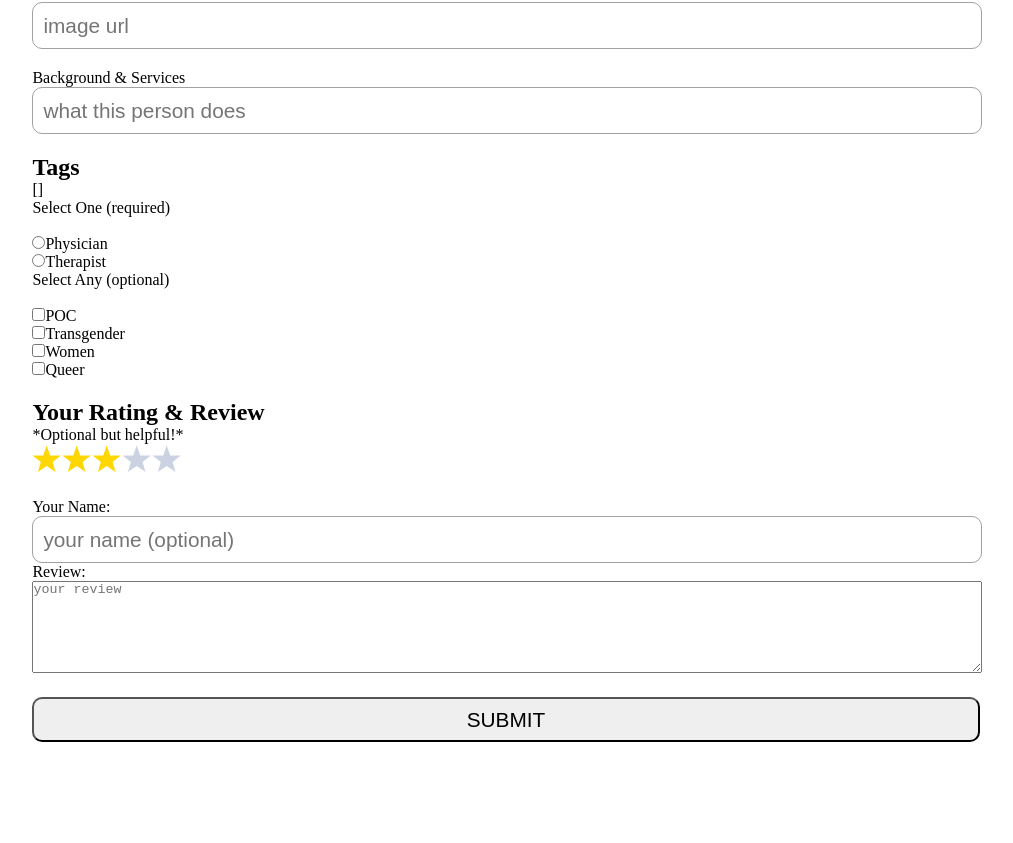
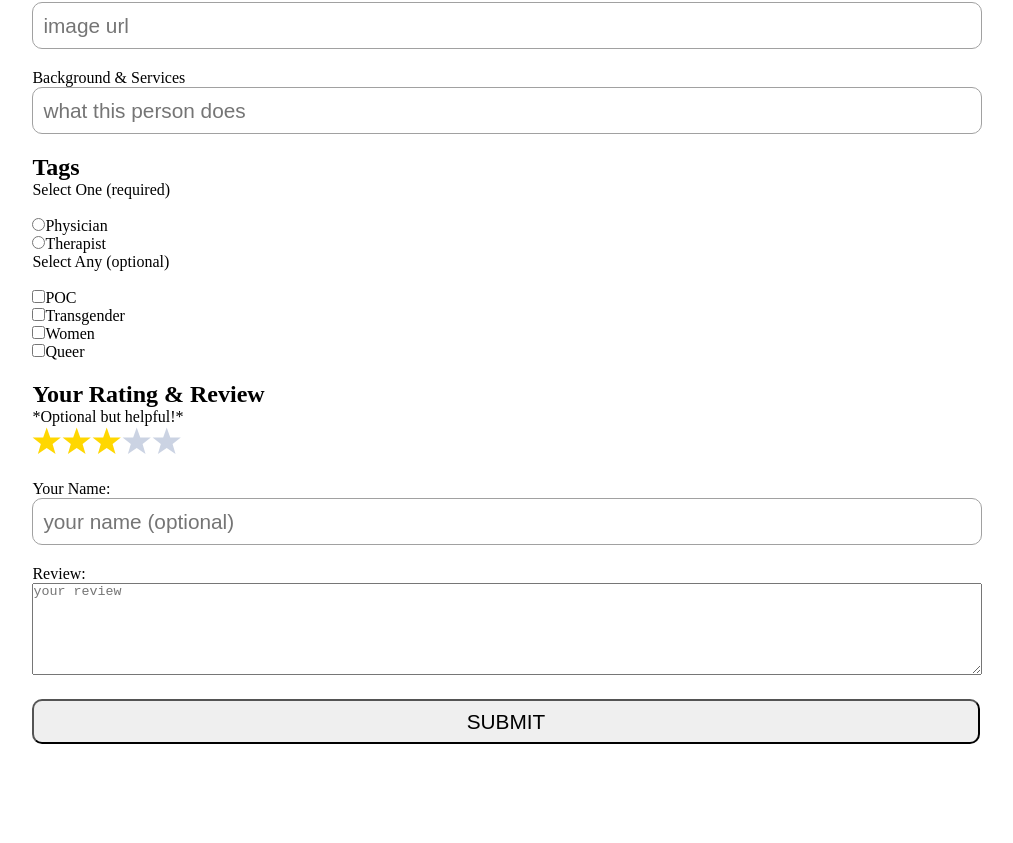
Before and after one commit to AwrenNuit/safer-care-coop, a React (Create React App) app: page / in a window 1280 px wide. Shown: the part 675-1518 px from the top of the page, without its empty margins (134-1147 px from the left). Built offline with nearby package versions, Linux system fonts and the light colour scheme; no server answers; the database is empty.

Commit message:
minor formatting updates

```diff
--- a/src/components/AddPractitioner/NewPractitioner.js
+++ b/src/components/AddPractitioner/NewPractitioner.js
@@ -184,7 +184,6 @@ export default function NewPractitioner() {
 
           <div style={{ marginTop: "20px" }}>
             <h2>Tags</h2>
-            {JSON.stringify(tags)}
             <p>Select One (required)</p>
             <Input
               handleChange={handleTagChange}
@@ -238,7 +237,7 @@ export default function NewPractitioner() {
               type="text"
               value={reviewName}
             />
-            <div>
+            <div style={{ marginTop: "20px" }}>
               <label>Review: </label>
               <textarea
                 onChange={(e) => setReview(e.target.value)}
```
